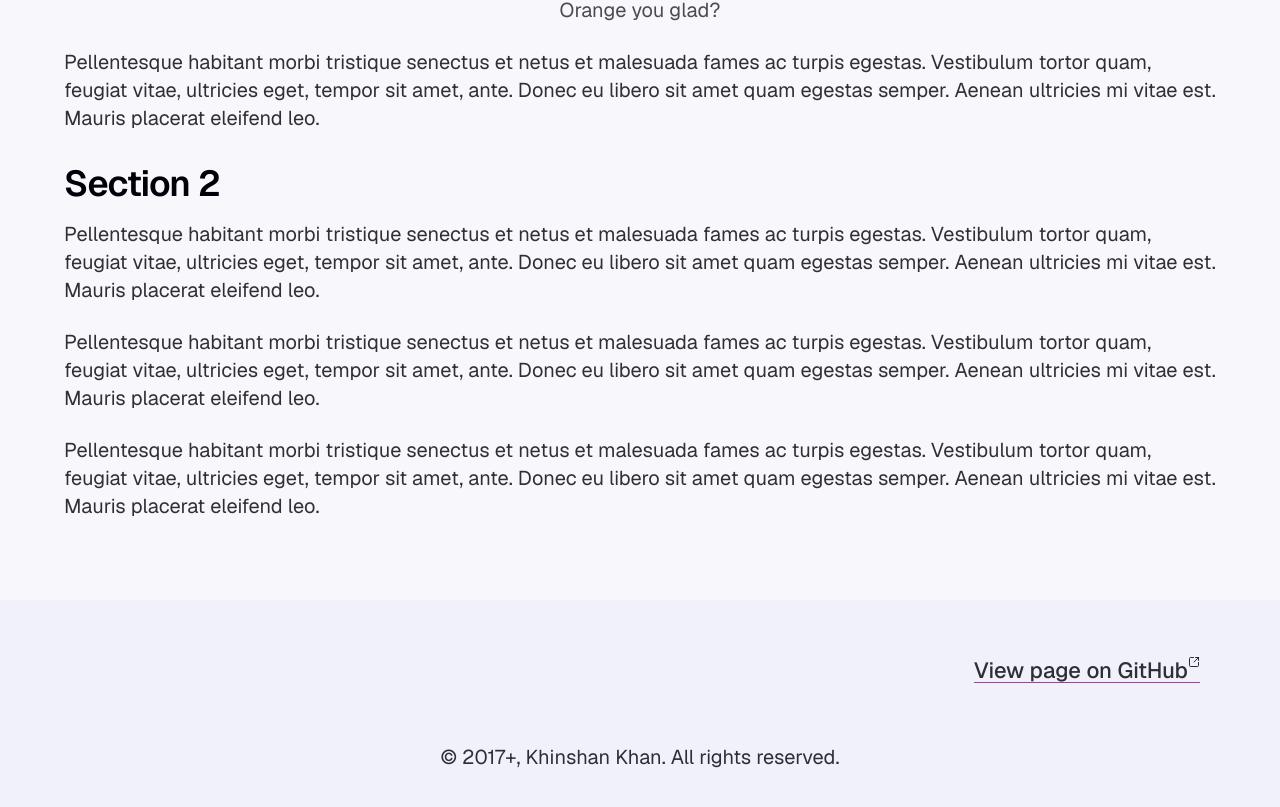
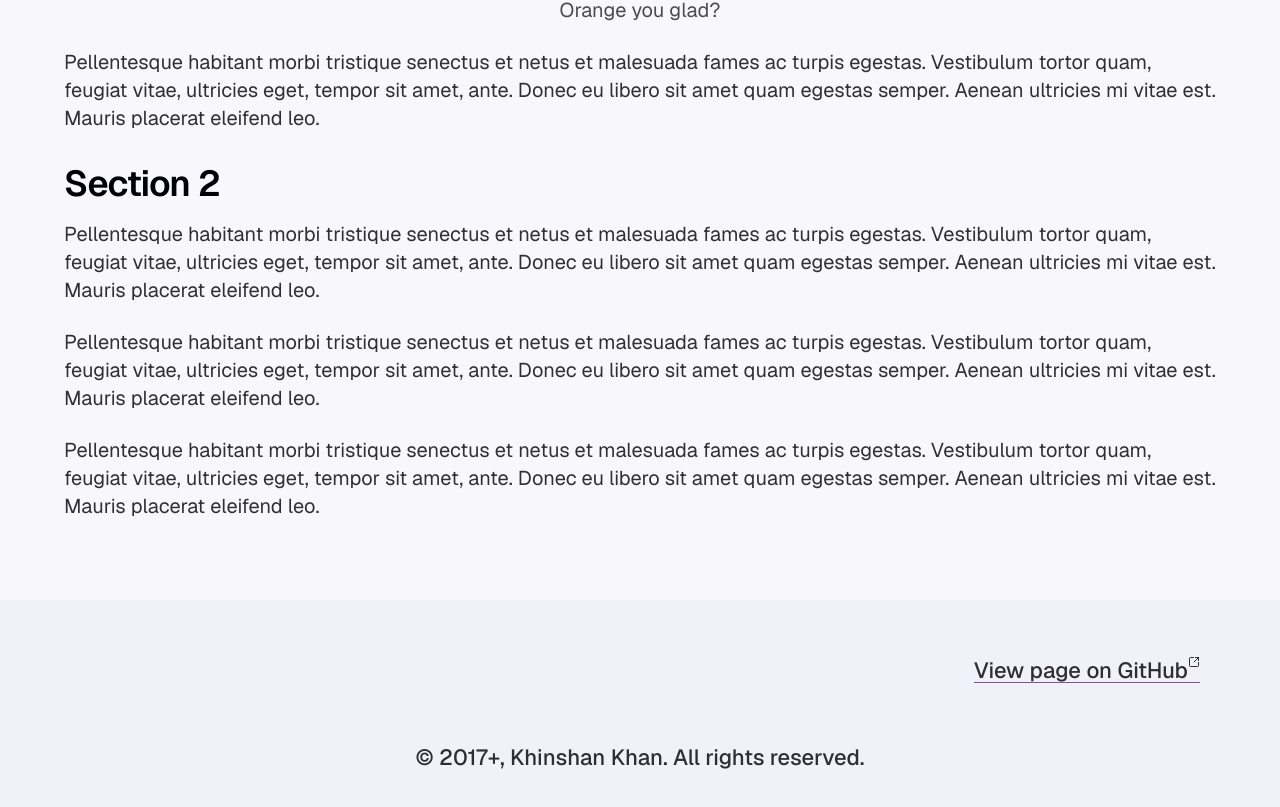
Before and after one commit to khinshankhan/www, a Next.js app: page / in a window 1280 px wide. Shown: the part 1596-2403 px from the top of the page. Built offline with nearby package versions, Linux system fonts and the light colour scheme.

Commit message:
unify footer paragraph

```diff
--- a/src/components/layout/site-footer.tsx
+++ b/src/components/layout/site-footer.tsx
@@ -1,4 +1,5 @@
 import React from "react"
+import { Paragraph } from "@/components/design-system/primitives/text"
 import { cn } from "@/lib/utils"
 import { cva, type VariantProps } from "class-variance-authority"
 
@@ -20,7 +21,11 @@ type SiteFooterVariantProps = VariantProps<typeof siteFooterVariants>
 interface SiteFooterProps extends React.HTMLAttributes<HTMLDivElement>, SiteFooterVariantProps {}
 
 export function FooterParagraph() {
-  return <p className="text-center">&copy; 2017+, Khinshan Khan. All rights reserved.</p>
+  return (
+    <Paragraph variant="nav" className="text-center">
+      &copy; 2017+, Khinshan Khan. All rights reserved.
+    </Paragraph>
+  )
 }
 
 export function SiteFooter({ position, className = "", ...props }: SiteFooterProps) {
```
